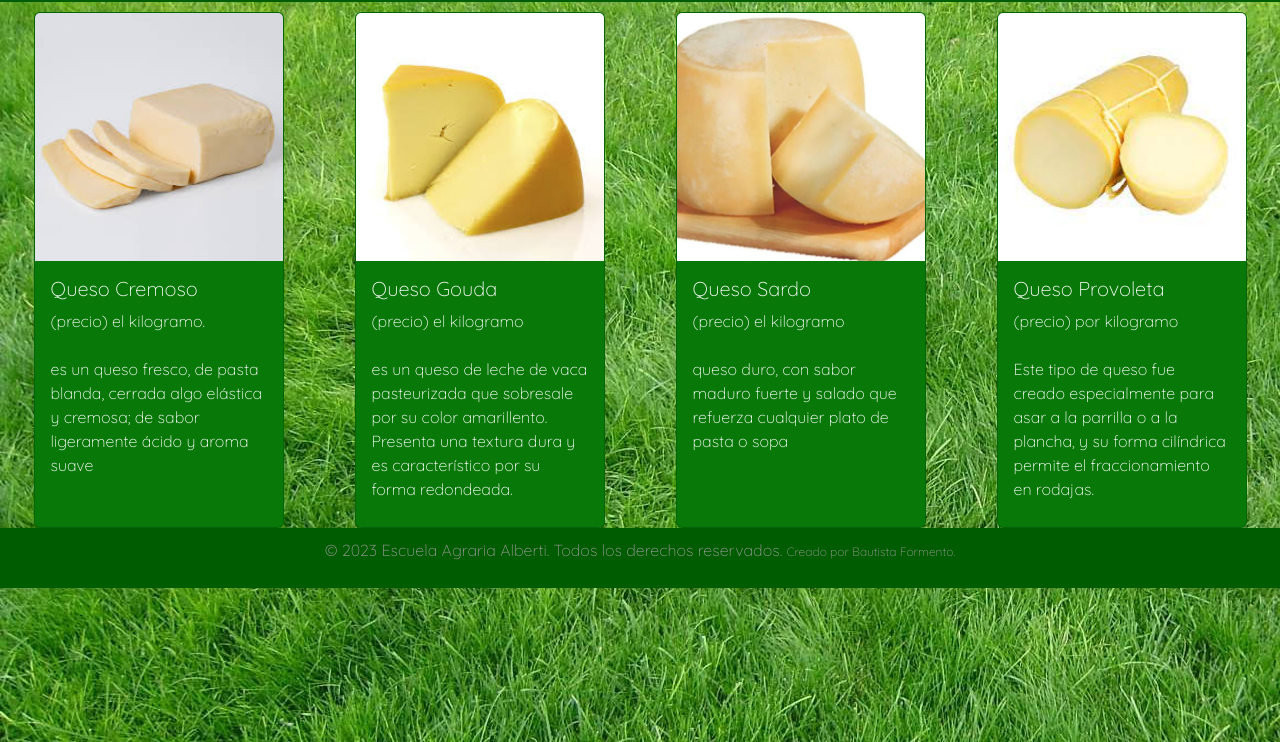
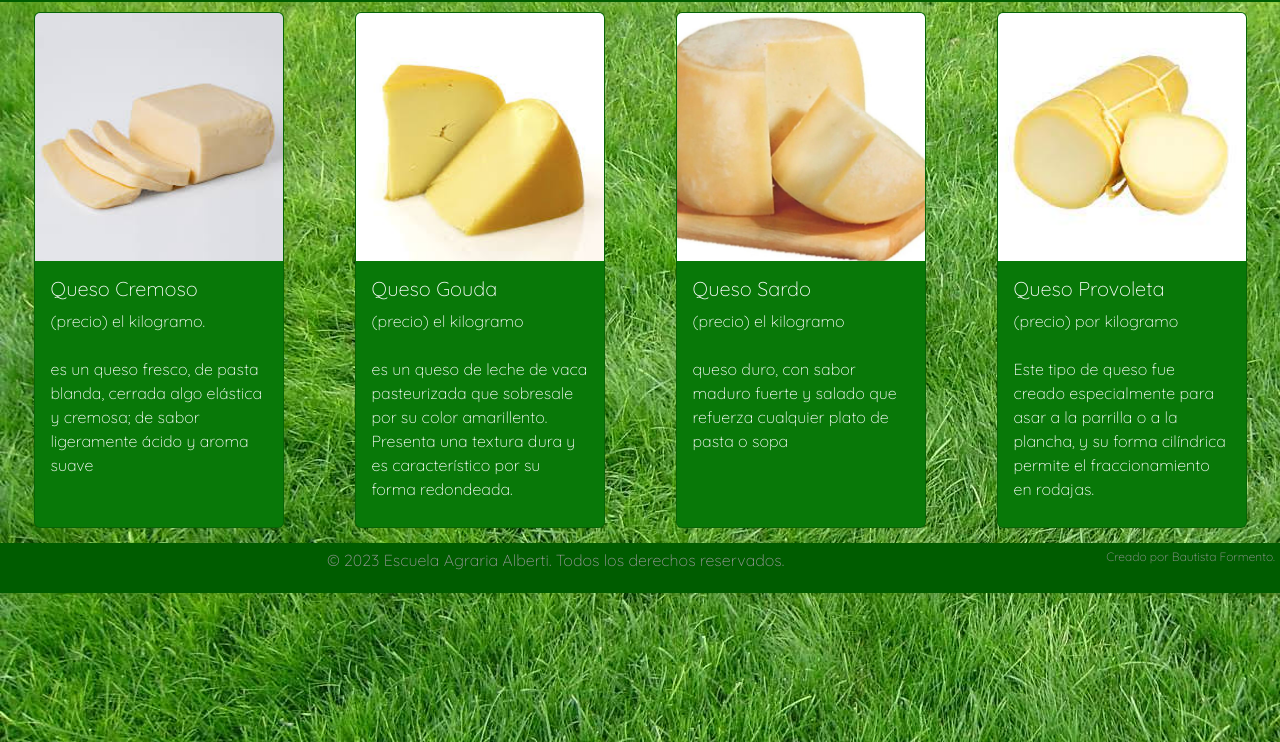
Before and after one commit to Batutaa4/Agraria-Alberti-WEB, a plain HTML site: page Productos.html in a window 1280 px wide. Shown: the part 58-800 px from the top of the page. Drawn offline with nearby package versions, Linux system fonts and the light colour scheme.

Commit message:
detallitos

```diff
--- a/css/Contactos.css
+++ b/css/Contactos.css
@@ -70,10 +70,10 @@ body {
 .footer {
     background-color: rgb(0, 92, 0);
     color: #999;
-    padding: 10px;
+    padding: 5px;
     text-align: center;
     width: 100%;
-    margin-top: 210px;
+    margin-top: 250px;
 }
 
 .main-container {
@@ -86,4 +86,6 @@ body {
 .created-by {
     font-size: 12px;
     color: #999;
+    float: right;
+
 }
--- a/css/Nosotros.css
+++ b/css/Nosotros.css
@@ -60,16 +60,18 @@ body {
 .footer {
     background-color: rgb(0, 92, 0);
     color: #999;
-    padding: 10px;
+    padding: 5px;
     text-align: center;
     width: 100%;
-    margin-top: 30px;
+    margin-top: 45px;
   }
 
 
-.created-by {
+  .created-by {
     font-size: 12px;
     color: #999;
+    float: right;
+
 }
 
 
--- a/css/Productos.css
+++ b/css/Productos.css
@@ -30,10 +30,10 @@
 .footer {
     background-color: rgb(0, 92, 0);
     color: #999;
-    padding: 10px;
+    padding: 5px;
     text-align: center;
     width: 100%;
-    margin-top: 10px;
+    margin-top: 25px;
     }
 
 
@@ -49,3 +49,11 @@
     flex-direction: column;
     padding-bottom: 50px; /* Añade un espacio en la parte inferior para el footer */
   }
+
+
+  .created-by {
+    font-size: 12px;
+    color: #999;
+    float: right;
+
+}
```
